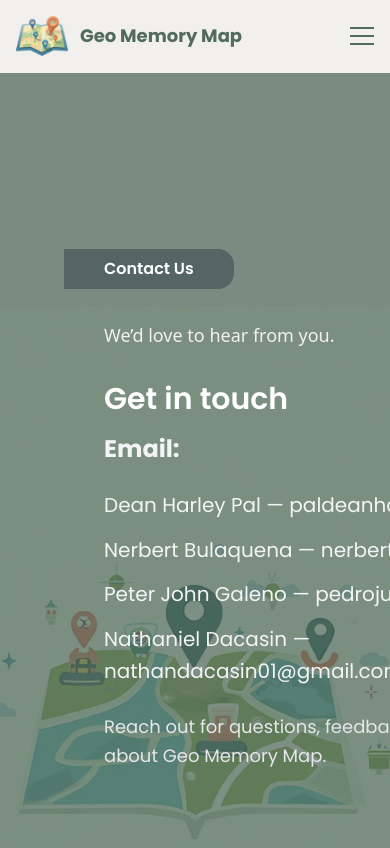
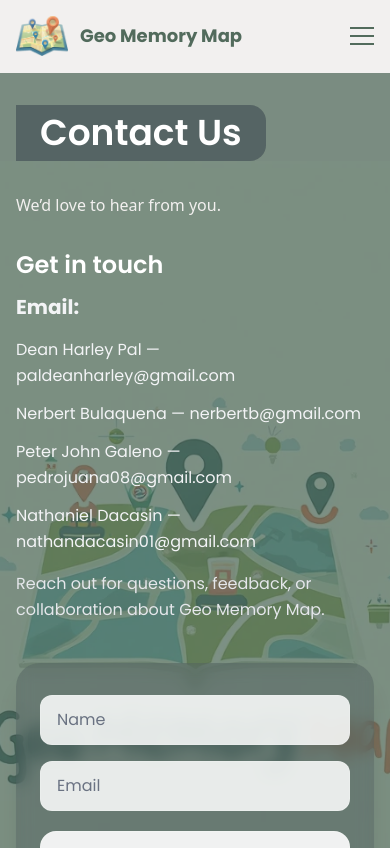
Before and after one commit to UCC-Batch-26/geomemorymap, a React (Vite) app in the folder apps/frontend/: page /contact in a window 390 px wide. Shown: the top 848 px of the page. Built offline with nearby package versions, Linux system fonts and the light colour scheme; no server answers.

Commit message:
feat: improve contact page responsiveness for mobile

```diff
--- a/apps/frontend/src/modules/home/pages/contact-page.jsx
+++ b/apps/frontend/src/modules/home/pages/contact-page.jsx
@@ -12,40 +12,42 @@ function ContactPage() {
 
       <div className="absolute inset-0 bg-[#526b5c]/75" />
 
-      <div className="relative z-10 grid min-h-screen items-start px-16 pt-44 pb-16 lg:grid-cols-[1.6fr_1fr] gap-20">
-        <div className="flex flex-col gap-8 text-left max-w-4xl">
-          <h1 className="font-display md:text-5xl lg:text-7xl font-semibold text-white bg-gray-800/40 w-fit pr-10 rounded-r-2xl pl-10 py-2">
+      <div className="relative z-10 grid min-h-screen grid-cols-1 items-center gap-10 px-4 py-8 sm:px-6 lg:grid-cols-[1.6fr_1fr] lg:gap-28 lg:px-10">
+        <div className="flex max-w-4xl flex-col gap-8 text-left">
+          <h1 className="font-display w-fit rounded-r-2xl bg-gray-800/40 py-2 pl-6 pr-6 text-4xl font-semibold text-white sm:pl-8 sm:pr-8 sm:text-5xl lg:pl-10 lg:pr-10 lg:text-7xl">
             Contact Us
           </h1>
 
-          <p className="ml-10 text-[#f2f0ef] text-lg font-medium">We’d love to hear from you.</p>
+          <p className="text-base font-medium text-[#f2f0ef] sm:ml-6 sm:text-lg lg:ml-10">
+            We’d love to hear from you.
+          </p>
 
-          <div className="ml-10 max-w-3xl space-y-6">
+          <div className="max-w-3xl space-y-4 sm:ml-6 sm:space-y-5 lg:ml-10 lg:space-y-6">
             <div>
-              <h2 className="font-display text-3xl font-semibold text-white">Get in touch</h2>
-              <p className="mt-4 font-display text-2xl font-bold text-gray-100">Email:</p>
+              <h2 className="font-display text-2xl font-semibold text-white sm:text-3xl">Get in touch</h2>
+              <p className="mt-3 font-display text-xl font-bold text-gray-100 sm:mt-4 sm:text-2xl">Email:</p>
             </div>
 
-            <ul className="font-display text-xl text-gray-100 leading-relaxed space-y-3">
-              <li>Dean Harley Pal — paldeanharley@gmail.com</li>
-              <li>Nerbert Bulaquena — nerbertb@gmail.com</li>
-              <li>Peter John Galeno — pedrojuana08@gmail.com</li>
-              <li>Nathaniel Dacasin — nathandacasin01@gmail.com</li>
+            <ul className="font-display space-y-3 text-base leading-relaxed text-gray-100 sm:text-lg lg:text-xl">
+              <li className="break-words">Dean Harley Pal — paldeanharley@gmail.com</li>
+              <li className="break-words">Nerbert Bulaquena — nerbertb@gmail.com</li>
+              <li className="break-words">Peter John Galeno — pedrojuana08@gmail.com</li>
+              <li className="break-words">Nathaniel Dacasin — nathandacasin01@gmail.com</li>
             </ul>
 
-            <p className="font-display text-lg text-gray-200 leading-relaxed max-w-2xl">
+            <p className="font-display max-w-2xl text-base leading-relaxed text-gray-200 sm:text-lg">
               Reach out for questions, feedback, or collaboration about Geo Memory Map.
             </p>
           </div>
         </div>
 
-        <div className="flex justify-center lg:justify-center">
+        <div className="flex justify-center">
           <form
             action="submit"
             method="post"
-            className="w-[550px] rounded-3xl bg-gray-800/20 backdrop-blur-sm px-10 py-10 shadow-xl"
+            className="w-full max-w-md rounded-3xl bg-gray-800/20 px-6 py-8 shadow-xl backdrop-blur-sm sm:px-8 sm:py-10 lg:w-[550px] lg:max-w-none lg:px-10 lg:py-10"
           >
-            <div className="grid grid-cols-1 gap-4 md:grid-cols-2">
+            <div className="grid grid-cols-1 gap-4 sm:grid-cols-2">
               <input
                 type="text"
                 id="name"
@@ -64,12 +66,12 @@ function ContactPage() {
             <textarea
               id="message"
               placeholder="Message"
-              className="mt-5 h-56 w-full rounded-2xl border border-white/15 bg-white/90 px-4 py-4 font-display text-[#24342b] outline-none placeholder:text-gray-500 focus:border-white/30"
+              className="mt-5 h-44 w-full rounded-2xl border border-white/15 bg-white/90 px-4 py-4 font-display text-[#24342b] outline-none placeholder:text-gray-500 focus:border-white/30 sm:h-52 lg:h-56"
             ></textarea>
 
             <button
               type="submit"
-              className="mt-6 inline-flex h-14 w-full md:w-52 items-center justify-center rounded-2xl bg-[#526b5c] px-6 font-display text-xl font-medium text-white shadow-lg transition-transform duration-200 hover:scale-105 active:scale-95"
+              className="mt-6 inline-flex h-12 w-full items-center justify-center rounded-2xl bg-[#526b5c] px-6 font-display text-base font-medium text-white shadow-lg transition-transform duration-200 hover:scale-105 active:scale-95 sm:h-14 sm:text-lg md:w-52 xl:text-xl"
             >
               Submit
             </button>
```
